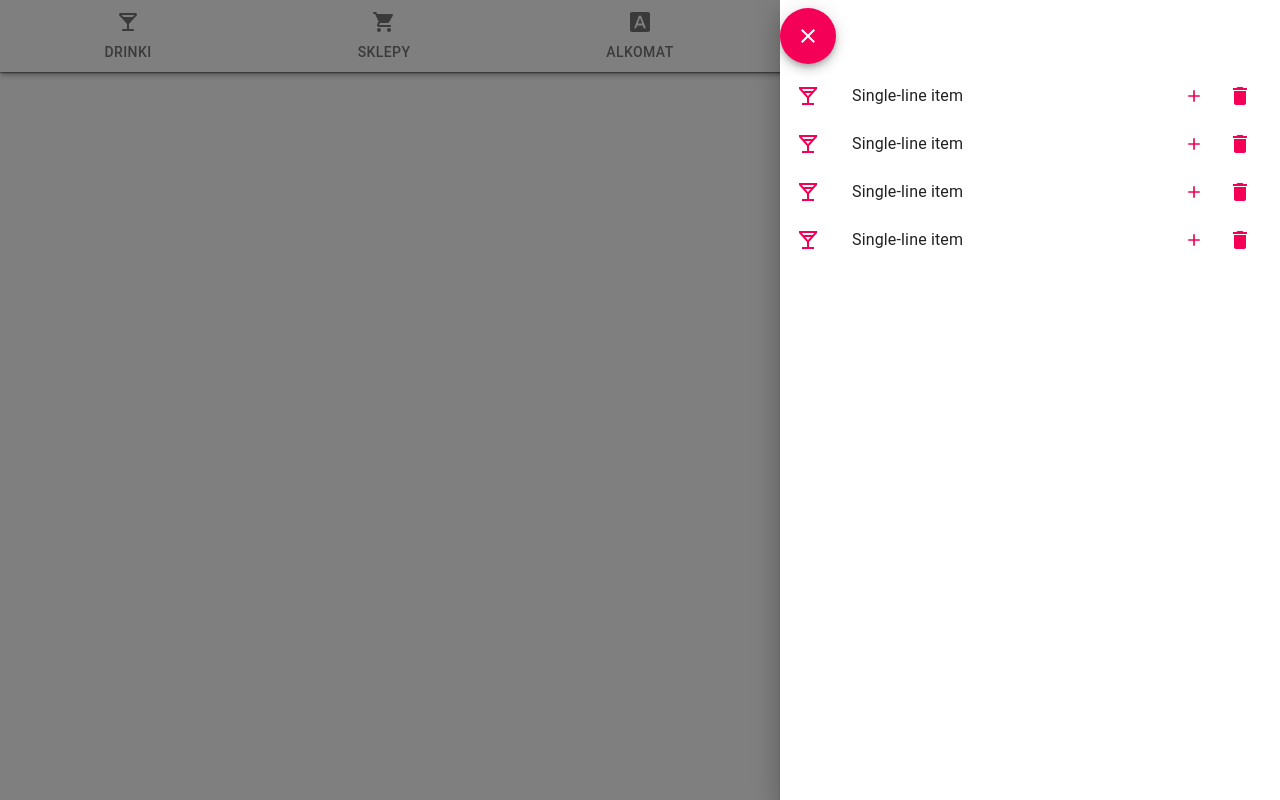
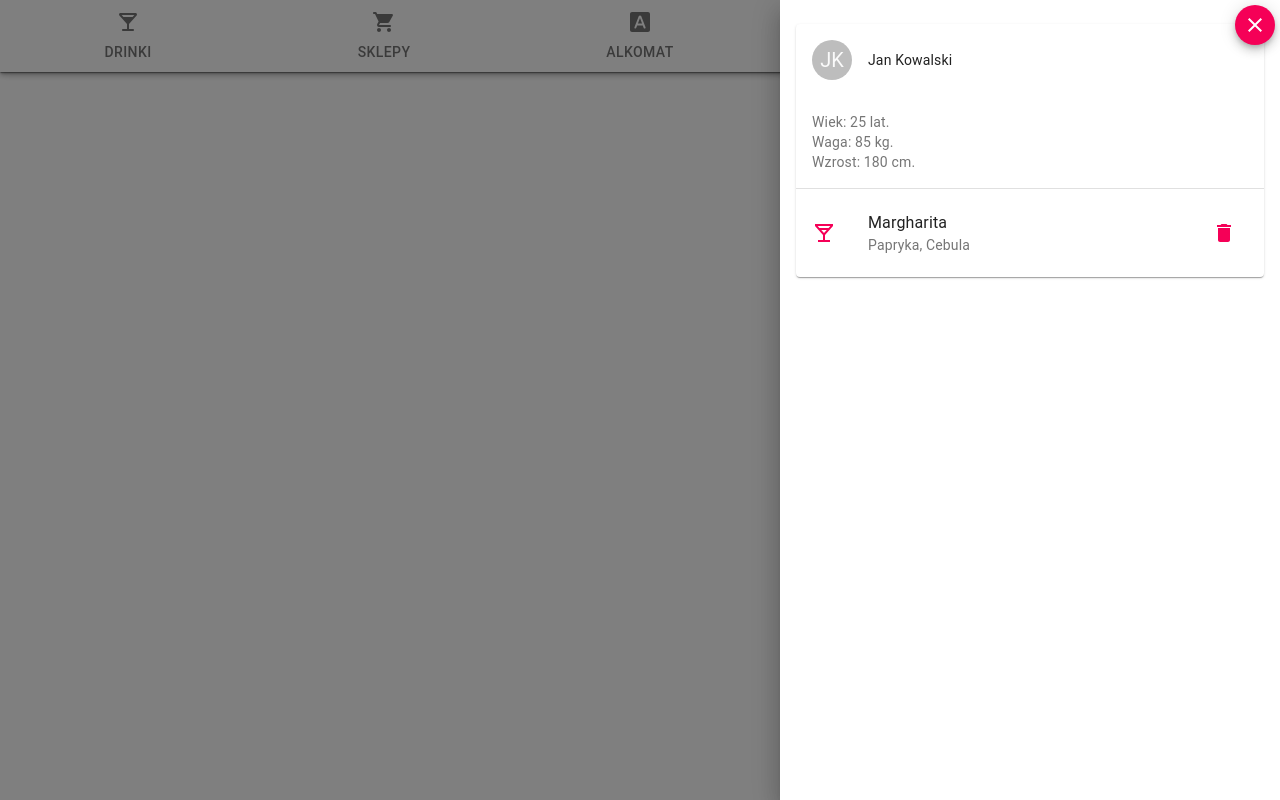
Before and after one commit to szymon-wiergowski/DrinkApp, a React (Create React App) app: page / in a window 1280 px wide. Both pictures are taken after a click on the tab "KONTO". Built offline with nearby package versions, Linux system fonts and the light colour scheme.

Commit message:
FZ12JF-50 User panel theme added + users.json modified

```diff
--- a/public/users.json
+++ b/public/users.json
@@ -1,10 +1,14 @@
 {
-    "users": [
-        {
+    "users": [{
             "id": 1,
             "name": "Jan Kowalski",
             "age": 20,
-            "width": 85,
+            "weight": 85,
+            "favorites": [
+                1,
+                2,
+                4
+            ],
             "height": 175,
             "gender": "male"
         },
@@ -12,7 +16,12 @@
             "id": 2,
             "name": "Joanna Nowak",
             "age": 22,
-            "width": 65,
+            "weight": 65,
+            "favorites": [
+                2,
+                3,
+                4
+            ],
             "height": 165,
             "gender": "famale"
         },
@@ -20,7 +29,11 @@
             "id": 3,
             "name": "Marcin Wisniewski",
             "age": 24,
-            "width": 90,
+            "weight": 90,
+            "favorites": [
+                3,
+                1
+            ],
             "height": 180,
             "gender": "male"
         },
@@ -28,7 +41,13 @@
             "id": 4,
             "name": "Anna Kamińska",
             "age": 26,
-            "width": 70,
+            "weight": 70,
+            "favorites": [
+                1,
+                2,
+                4,
+                3
+            ],
             "height": 175,
             "gender": "famale"
         }
--- /dev/null
+++ b/src/user-panel/UserFavList.js
@@ -0,0 +1,27 @@
+import React from 'react';
+
+import ListItem from '@material-ui/core/ListItem';
+import ListItemIcon from '@material-ui/core/ListItemIcon';
+import ListItemSecondaryAction from '@material-ui/core/ListItemSecondaryAction';
+import ListItemText from '@material-ui/core/ListItemText';
+import IconButton from '@material-ui/core/IconButton';
+import LocalBarOutlinedIcon from '@material-ui/icons/LocalBarOutlined';
+import DeleteIcon from '@material-ui/icons/Delete';
+
+const UserFavList = () => {
+    return (
+        <ListItem>
+            <ListItemIcon>
+                <LocalBarOutlinedIcon color="secondary" />
+            </ListItemIcon>
+            <ListItemText primary="Margharita" secondary="Papryka, Cebula" />
+            <ListItemSecondaryAction>
+                <IconButton aria-label="delete" color="secondary">
+                    <DeleteIcon />
+                </IconButton>
+            </ListItemSecondaryAction>
+        </ListItem>
+    )
+}
+
+export default UserFavList;
--- a/src/user-panel/UserPanel.js
+++ b/src/user-panel/UserPanel.js
@@ -1,87 +1,69 @@
 import React from 'react';
-import AddIcon from '@material-ui/icons/Add';
+
+import Fab from '@material-ui/core/Fab';
+import CloseIcon from '@material-ui/icons/Close';
+import { Card, CardHeader, CardContent, Typography } from '@material-ui/core';
+import Avatar from '@material-ui/core/Avatar';
+import Divider from '@material-ui/core/Divider';
 import List from '@material-ui/core/List';
-import ListItem from '@material-ui/core/ListItem';
-import ListItemAvatar from '@material-ui/core/ListItemAvatar';
-import ListItemIcon from '@material-ui/core/ListItemIcon';
-import ListItemSecondaryAction from '@material-ui/core/ListItemSecondaryAction';
-import ListItemText from '@material-ui/core/ListItemText';
-import { makeStyles } from '@material-ui/core/styles';
-import Fab from '@material-ui/core/Fab';
-import EditIcon from '@material-ui/icons/Edit';
-import FavoriteIcon from '@material-ui/icons/Favorite';
-import NavigationIcon from '@material-ui/icons/Navigation';
-import IconButton from '@material-ui/core/IconButton';
-import LocalBarOutlinedIcon from '@material-ui/icons/LocalBarOutlined';
-import DeleteIcon from '@material-ui/icons/Delete';
-import CloseIcon from '@material-ui/icons/Close';
+import UserFavList from './UserFavList'
 
 class UserPanel extends React.Component {
+    state = {
+        drinks: [],
+        users: []
+    }
+
+
+    componentDidMount() {
+        fetch("./drinks.json").then(r => r.json()).then(data => {
+            this.setState({
+                drinks: data.drinks
+            })
+        })
+        fetch("./users.json").then(r => r.json()).then(data => {
+            console.log('data.ingredients:', data);
+            this.setState({
+                users: data.users
+            })
+        })
+    }
 
     render() {
         return (
             <div>
-                <Fab color="secondary" aria-label="close">
+                <Fab
+                    size="small"
+                    style={{
+                        position: 'absolute',
+                        top: "5px",
+                        right: "5px"
+                    }}
+                    color="secondary" aria-label="close">
                     <CloseIcon />
                 </Fab>
-                <List >
-                    <ListItem>
-                        <ListItemIcon>
-                            <LocalBarOutlinedIcon color="secondary" />
-                        </ListItemIcon>
-                        <ListItemText primary="Single-line item" />
-                        <ListItemSecondaryAction>
-                            <IconButton aria-label="add" color="secondary">
-                                <AddIcon fontSize="small" />
-                            </IconButton>
-                            <IconButton aria-label="delete" color="secondary">
-                                <DeleteIcon />
-                            </IconButton>
-                        </ListItemSecondaryAction>
-                    </ListItem>
-                    <ListItem>
-                        <ListItemIcon>
-                            <LocalBarOutlinedIcon color="secondary" />
-                        </ListItemIcon>
-                        <ListItemText primary="Single-line item" />
-                        <ListItemSecondaryAction>
-                            <IconButton aria-label="add" color="secondary">
-                                <AddIcon fontSize="small" />
-                            </IconButton>
-                            <IconButton aria-label="delete" color="secondary">
-                                <DeleteIcon />
-                            </IconButton>
-                        </ListItemSecondaryAction>
-                    </ListItem>
-                    <ListItem>
-                        <ListItemIcon>
-                            <LocalBarOutlinedIcon color="secondary" />
-                        </ListItemIcon>
-                        <ListItemText primary="Single-line item" />
-                        <ListItemSecondaryAction>
-                            <IconButton aria-label="add" color="secondary">
-                                <AddIcon fontSize="small" />
-                            </IconButton>
-                            <IconButton aria-label="delete" color="secondary">
-                                <DeleteIcon />
-                            </IconButton>
-                        </ListItemSecondaryAction>
-                    </ListItem>
-                    <ListItem>
-                        <ListItemIcon>
-                            <LocalBarOutlinedIcon color="secondary" />
-                        </ListItemIcon>
-                        <ListItemText primary="Single-line item" />
-                        <ListItemSecondaryAction>
-                            <IconButton aria-label="add" color="secondary">
-                                <AddIcon fontSize="small" />
-                            </IconButton>
-                            <IconButton aria-label="delete" color="secondary">
-                                <DeleteIcon />
-                            </IconButton>
-                        </ListItemSecondaryAction>
-                    </ListItem>
-                </List>
+                <Card style={{ margin: "16px" }}>
+                    <CardHeader
+                        avatar={
+                            <Avatar aria-label="recipe">JK</Avatar>
+                        }
+                        title="Jan Kowalski" />
+                    <CardContent>
+                        <Typography variant="body2" color="textSecondary" component="p">
+                            Wiek: 25 lat.
+                        </Typography>
+                        <Typography variant="body2" color="textSecondary" component="p">
+                            Waga: 85 kg.
+                        </Typography>
+                        <Typography variant="body2" color="textSecondary" component="p">
+                            Wzrost: 180 cm.
+                        </Typography>
+                    </CardContent>
+                    <Divider />
+                    <List >
+                        <UserFavList />
+                    </List>
+                </Card>
             </div>
         )
     }
```
